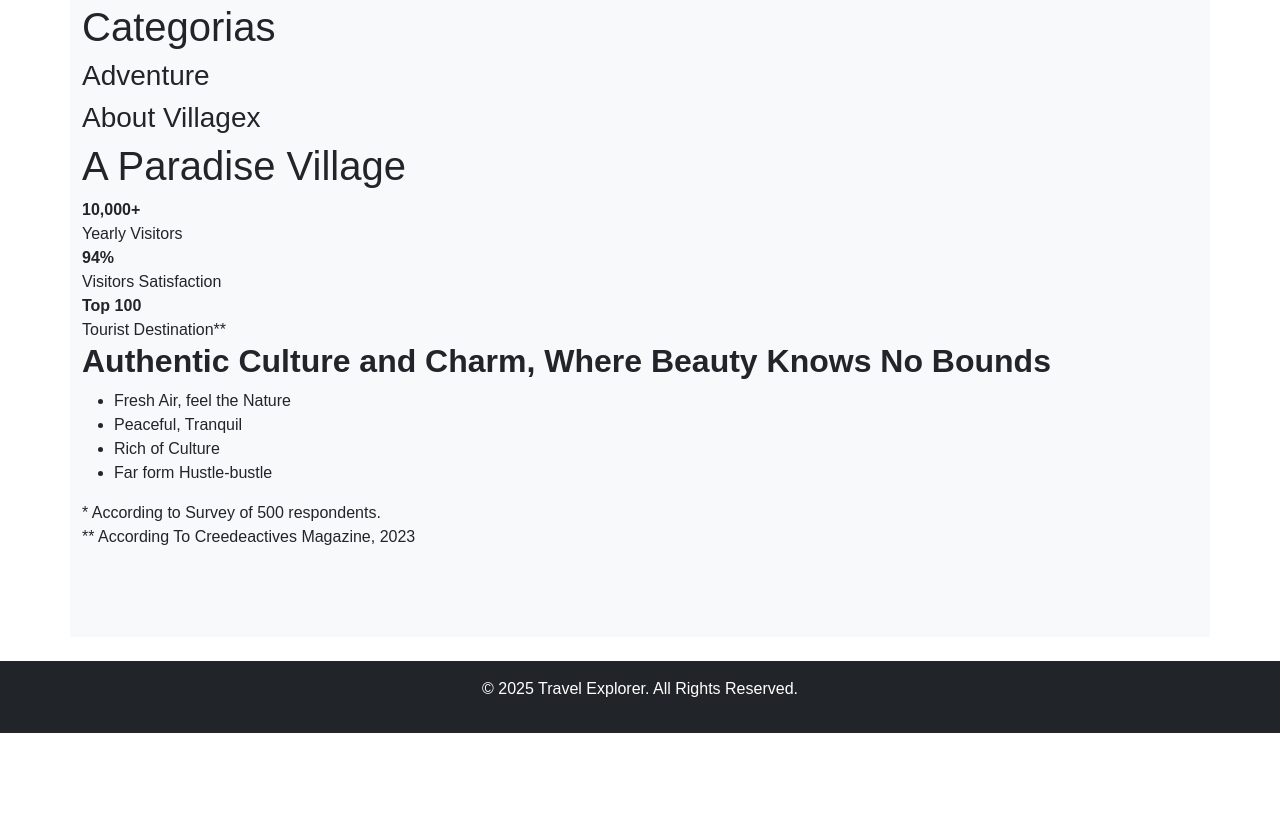
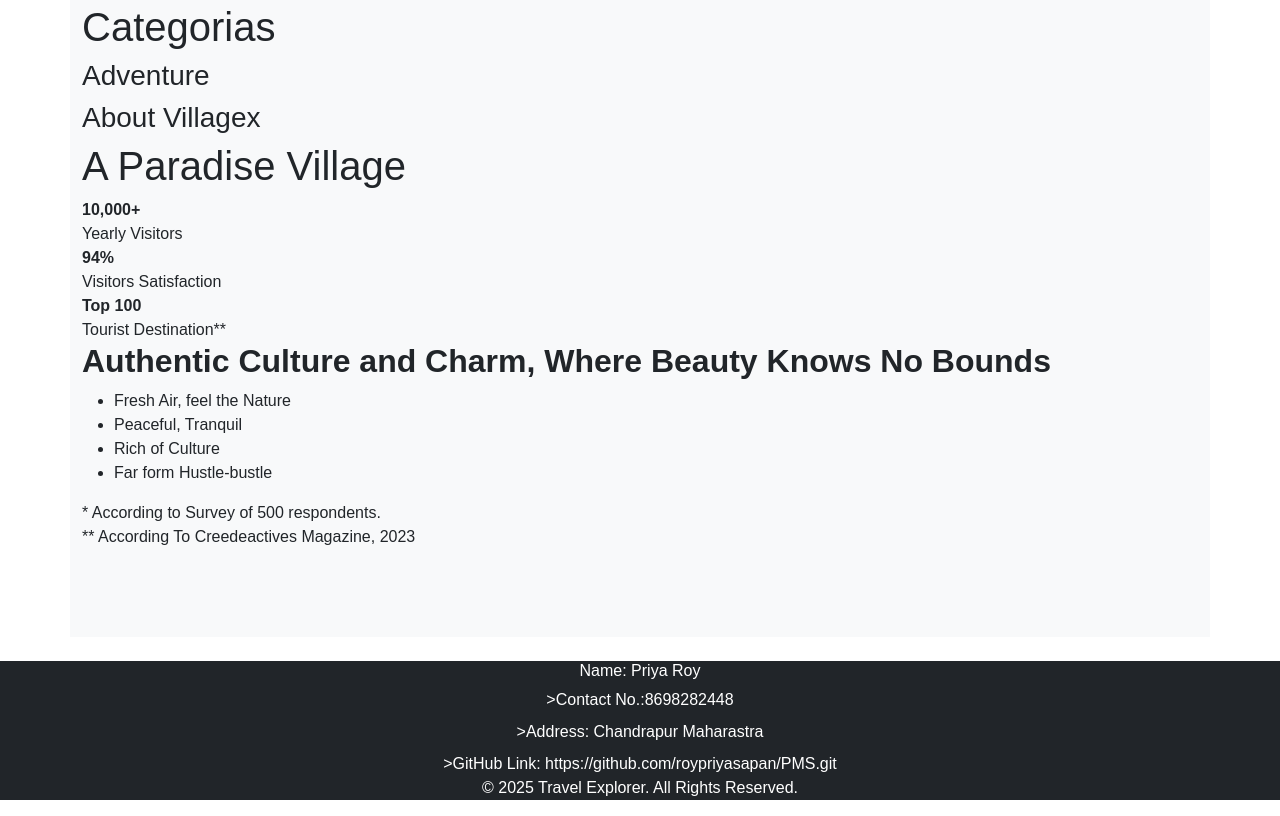
Before and after one commit to roypriyasapan/PMS, a plain HTML site: page index.html in a window 1280 px wide. Shown: the part 3863-4679 px from the top of the page. Before the commit the page ends 4596 px from the top, so only its background shows below. Drawn offline with nearby package versions, Linux system fonts and the light colour scheme.

Commit message:
project 1

```diff
--- a/index.html
+++ b/index.html
@@ -139,9 +139,16 @@
             </div>
         </section> <br>
     <!--footer-->
-    <footer class="bg-dark text-white text-center py-3">
+
+    <footer class="bg-dark text-white text-center py-6">
+        <h1 style="font-size: medium;">Name: Priya Roy</h1>
+        <h1 style="font-size: medium;"></h1>>Contact No.:8698282448</h1>
+        <h1 style="font-size: medium;"></h1>>Address: Chandrapur Maharastra</h1>
+        <h1 style="font-size: medium;"></h1>>GitHub Link: https://github.com/roypriyasapan/PMS.git</h1>
         <p>&copy; 2025 Travel Explorer. All Rights Reserved. </p>
+
     </footer>
+
     <script src="https://cdn.jsdelivr.net/npm/bootstrap@5.3.3/dist/js/bootstrap.bundle.min.js"></script>
 </body>
 </html>
```
